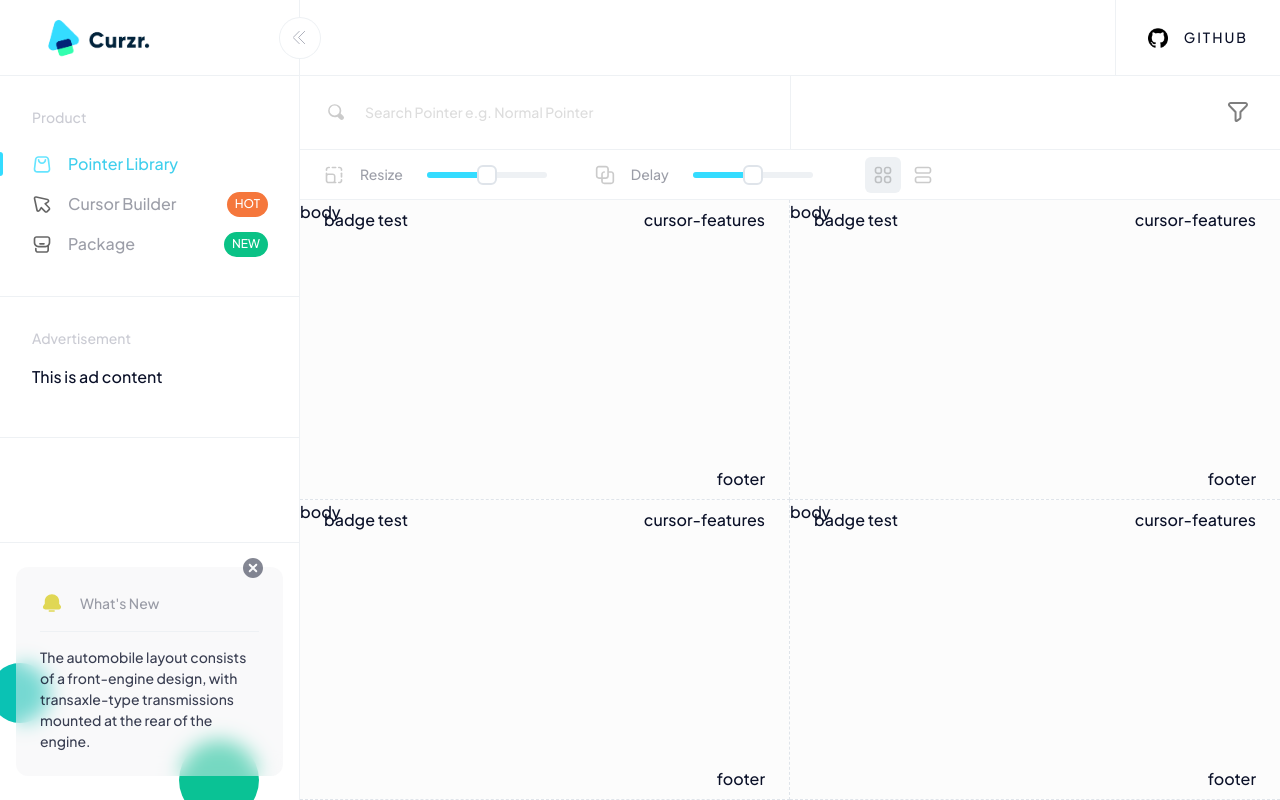
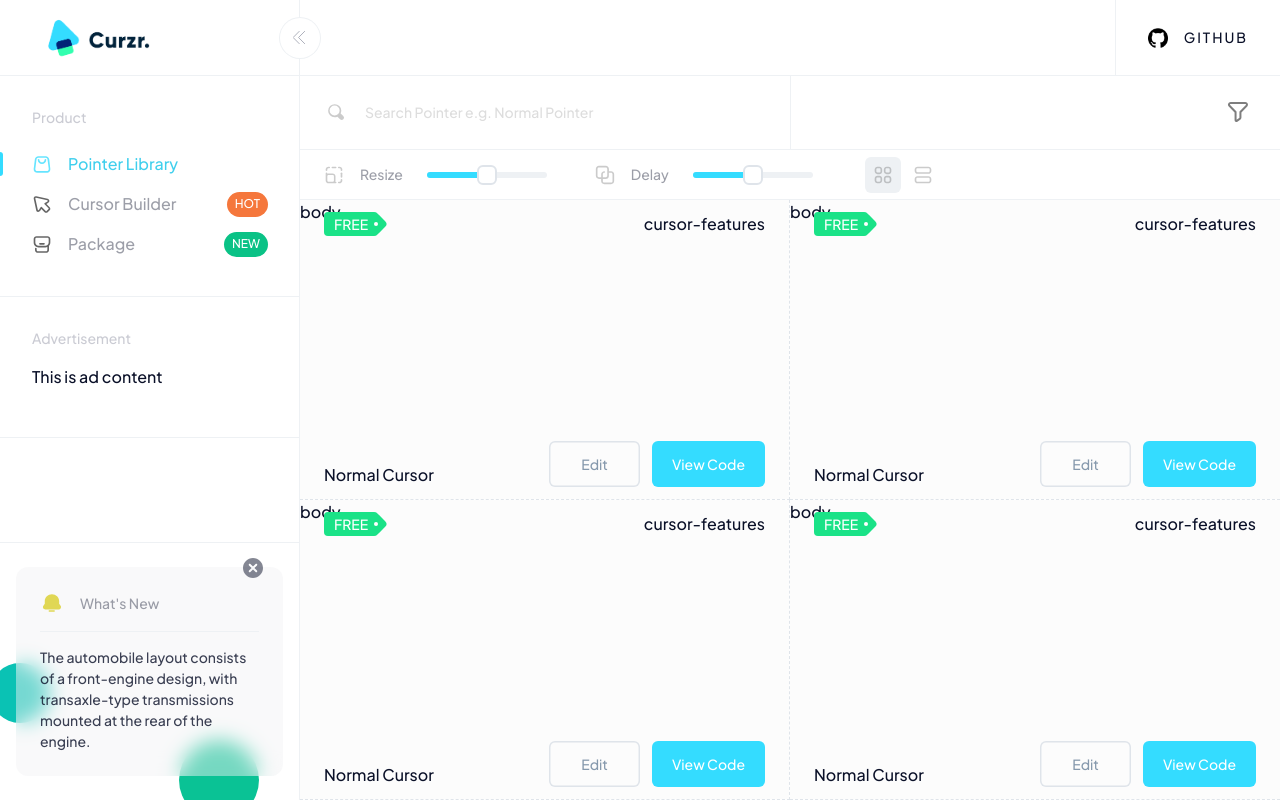
Before and after one commit to fuzionix/Curzr, a Vue app: page / in a window 1280 px wide. Shown: the top 800 px of the page. Built offline with nearby package versions, Linux system fonts and the light colour scheme.

Commit message:
create button

```diff
--- a/src/components/cursor-block.vue
+++ b/src/components/cursor-block.vue
@@ -2,7 +2,7 @@
   <section id="cursor-block" class="cursor-block">
     <header>
       <div class="cursor-type">
-        <badge-tag>badge test</badge-tag>
+        <badge-tag>FREE</badge-tag>
       </div>
       <div class="cursor-features">cursor-features</div>
     </header>
@@ -10,7 +10,11 @@
       body
     </main>
     <footer>
-      footer
+      <div class="cursor-name">Normal Cursor</div>
+      <div class="button-section">
+        <normal-button class="normal-btn">Edit</normal-button>
+        <tilted-button class="tilted-btn">View Code</tilted-button>
+      </div>
     </footer>
     <div class="block-mask">
 
@@ -20,10 +24,15 @@
 
 <script>
   import badge from '@/components/elements/badge.vue'
+  import normalBtn from '@/components/elements/normal-button.vue'
+  import tiltedBtn from '@/components/elements/tilted-button.vue'
+
   export default {
     name: 'cursor-block',
     components: {
-      'badge-tag': badge
+      'badge-tag': badge,
+      'normal-button': normalBtn,
+      'tilted-button': tiltedBtn,
     },
     data() {
       return {
@@ -74,7 +83,7 @@
     display: flex;
     justify-content: space-between;
     z-index: 4;
-    padding: .5rem 1.5rem;
+    padding: .75rem 1.5rem;
   }
 
   main {
@@ -88,9 +97,18 @@
 
   footer {
     display: flex;
-    flex-direction: row-reverse;
+    justify-content: space-between;
+    align-items: flex-end;
     z-index: 4;
-    padding: .5rem 1.5rem;
+    padding: .75rem 1.5rem;
+
+    .button-section {
+      display: flex;
+
+      button:first-child {
+        margin-right: .75rem;
+      }
+    }
   }
 
   .block-mask {
--- a/src/components/elements/badge.vue
+++ b/src/components/elements/badge.vue
@@ -21,4 +21,41 @@
 <style lang="scss">
 @import '../../style/main.scss';
 
+.badge {
+  @include flex-center;
+  position: relative;
+  height: 24px;
+  padding: 0 .625rem;
+  font-size: .875rem;
+  color: #fff;
+  background-color: #1ae287;
+  border-radius: 4px;
+  user-select: none;
+
+  &::before {
+    content: '';
+    position: absolute;
+    top: 50%;
+    right: 0;
+    z-index: 1;
+    width: 4px;
+    height: 4px;
+    transform: translateY(-50%);
+    background-color: #fff;
+    border-radius: 50%;
+  }
+
+  &::after {
+    content: '';
+    position: absolute;
+    top: 50%;
+    right: 2px;
+    z-index: -1;
+    width: 17px;
+    height: 17px;
+    transform: translate(50%, -50%) rotate(45deg);
+    background-color: #1ae287;
+    border-radius: 4px;
+  }
+}
 </style>
--- /dev/null
+++ b/src/components/elements/normal-button.vue
@@ -0,0 +1,32 @@
+<template>
+  <button id="normal-button" class="normal-button">
+    <slot></slot>
+  </button>
+</template>
+
+<script>
+  export default {
+    name: 'normal-button',
+    components: {
+
+    },
+    data() {
+      return {
+
+      }
+    }
+  }
+</script>
+
+<style lang="scss">
+@import '../../style/main.scss';
+
+.normal-button {
+  padding: .875rem 2rem;
+  border: none;
+  font-size: .875rem;
+  color: #8699ad;
+  border-radius: 6px;
+  box-shadow: 0 0 0 1.5px darken($--section-line-color, 5%) inset;
+}
+</style>
--- /dev/null
+++ b/src/components/elements/tilted-button.vue
@@ -0,0 +1,33 @@
+<template>
+  <button id="tilted-button" class="tilted-button">
+    <slot></slot>
+  </button>
+</template>
+
+<script>
+  export default {
+    name: 'tilted-button',
+    components: {
+
+    },
+    data() {
+      return {
+
+      }
+    }
+  }
+</script>
+
+<style lang="scss">
+@import '../../style/main.scss';
+
+.tilted-button {
+  position: relative;
+  padding: .875rem 1.25rem;
+  border: none;
+  font-size: .875rem;
+  color: #fff;
+  border-radius: 6px;
+  background-color: $--theme-color;
+}
+</style>
```
